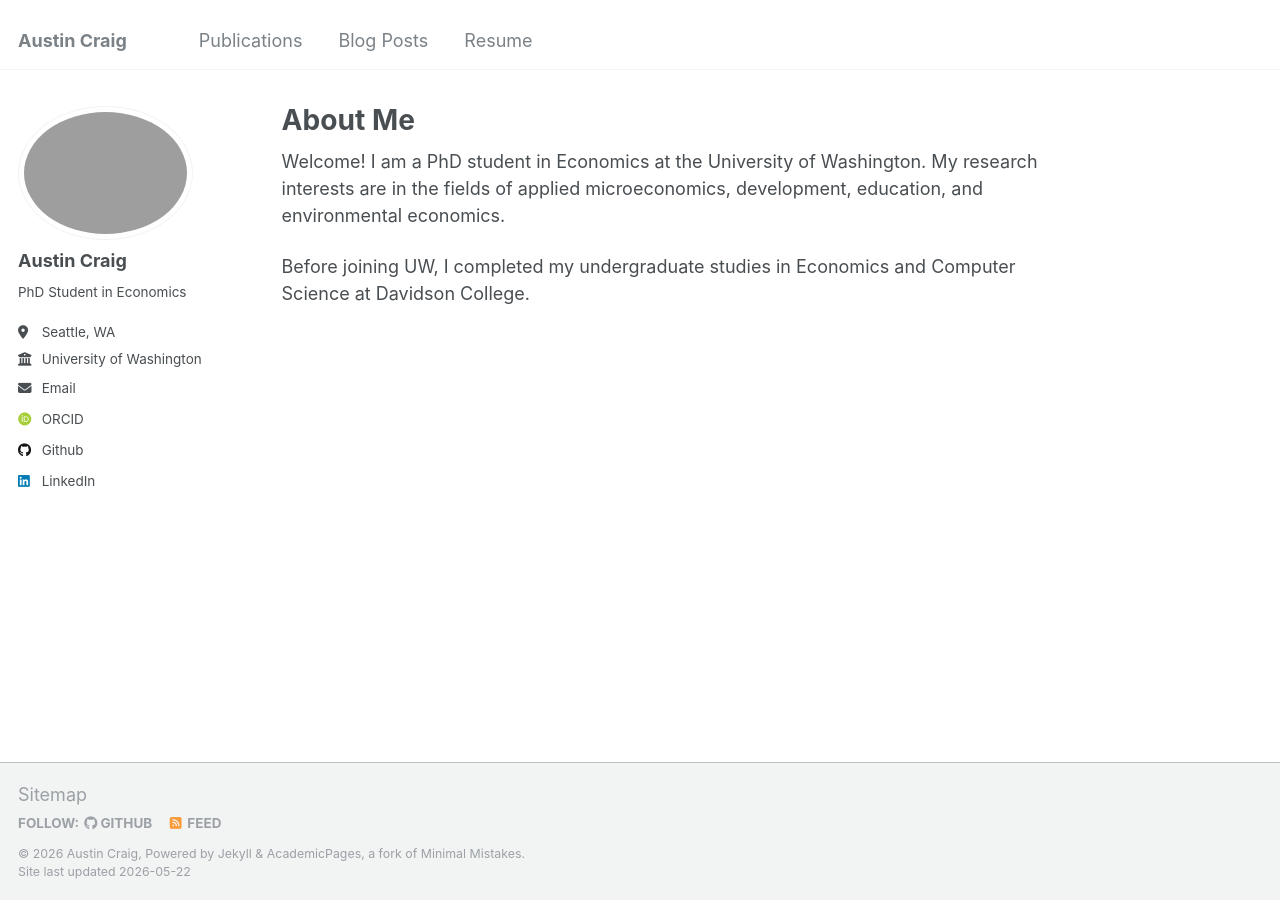
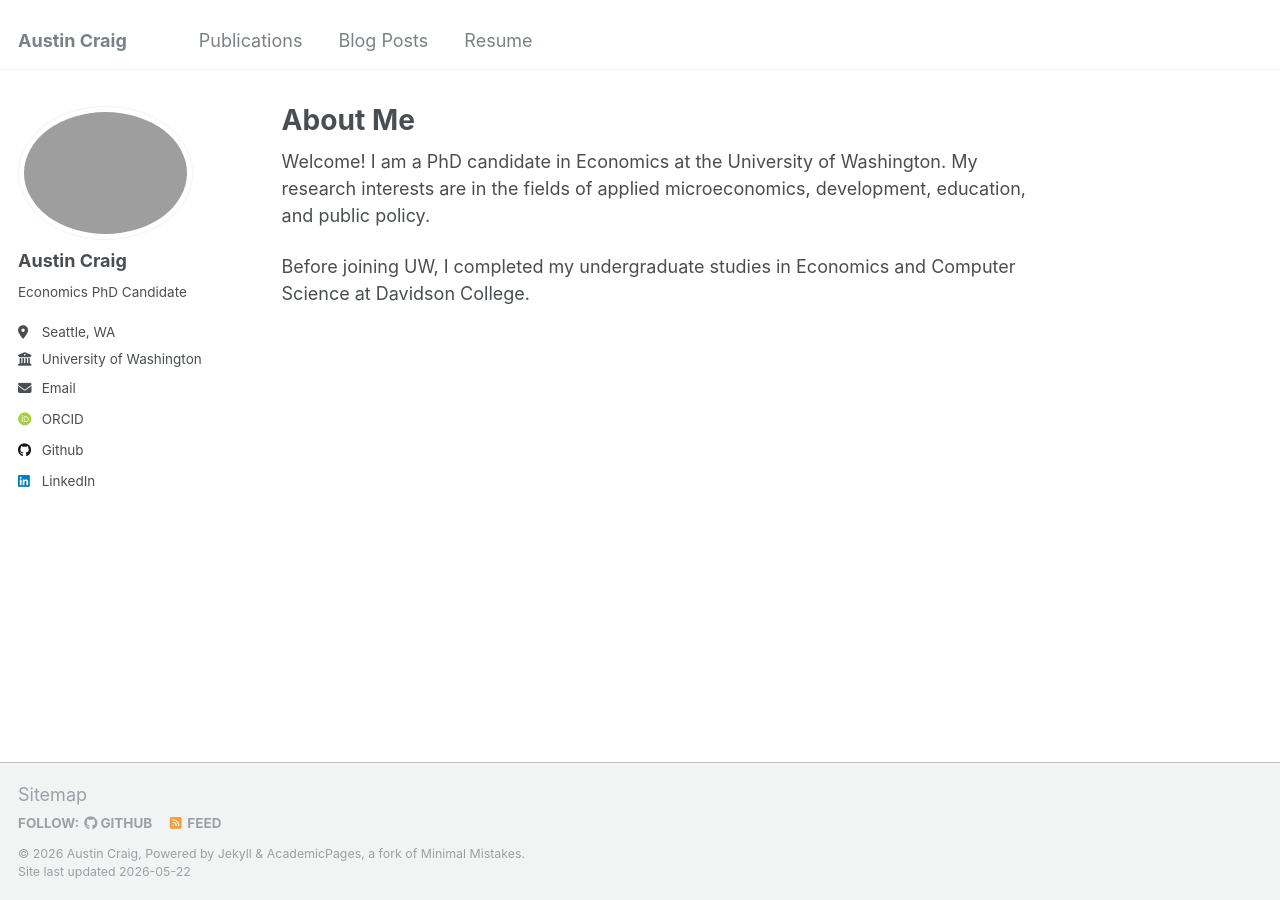
Before and after one commit to austinrobertcraig/austinrobertcraig.github.io, a Jekyll site: the page built from _pages/about.md, in a window 1280 px wide. Built offline with Jekyll 4.4.1, drawn with Linux system fonts in a browser that asks for light colours; some web fonts are replaced.

Commit message:
update bio/about

```diff
--- a/_config.yml
+++ b/_config.yml
@@ -24,7 +24,7 @@ author:
   avatar           : "profile.jpg"
   name             : "Austin Craig"
   pronouns         : # example: "she/her"
-  bio              : "PhD Student in Economics"
+  bio              : "Economics PhD Candidate"
   location         : "Seattle, WA"
   employer         : "University of Washington"
   uri              : # URL
--- a/_pages/about.md
+++ b/_pages/about.md
@@ -7,6 +7,6 @@ redirect_from:
   - /about.html
 ---
 
-Welcome! I am a PhD student in Economics at the University of Washington. My research interests are in the fields of applied microeconomics, development, education, and environmental economics.
+Welcome! I am a PhD candidate in Economics at the University of Washington. My research interests are in the fields of applied microeconomics, development, education, and public policy.
 
 Before joining UW, I completed my undergraduate studies in Economics and Computer Science at Davidson College.
```
